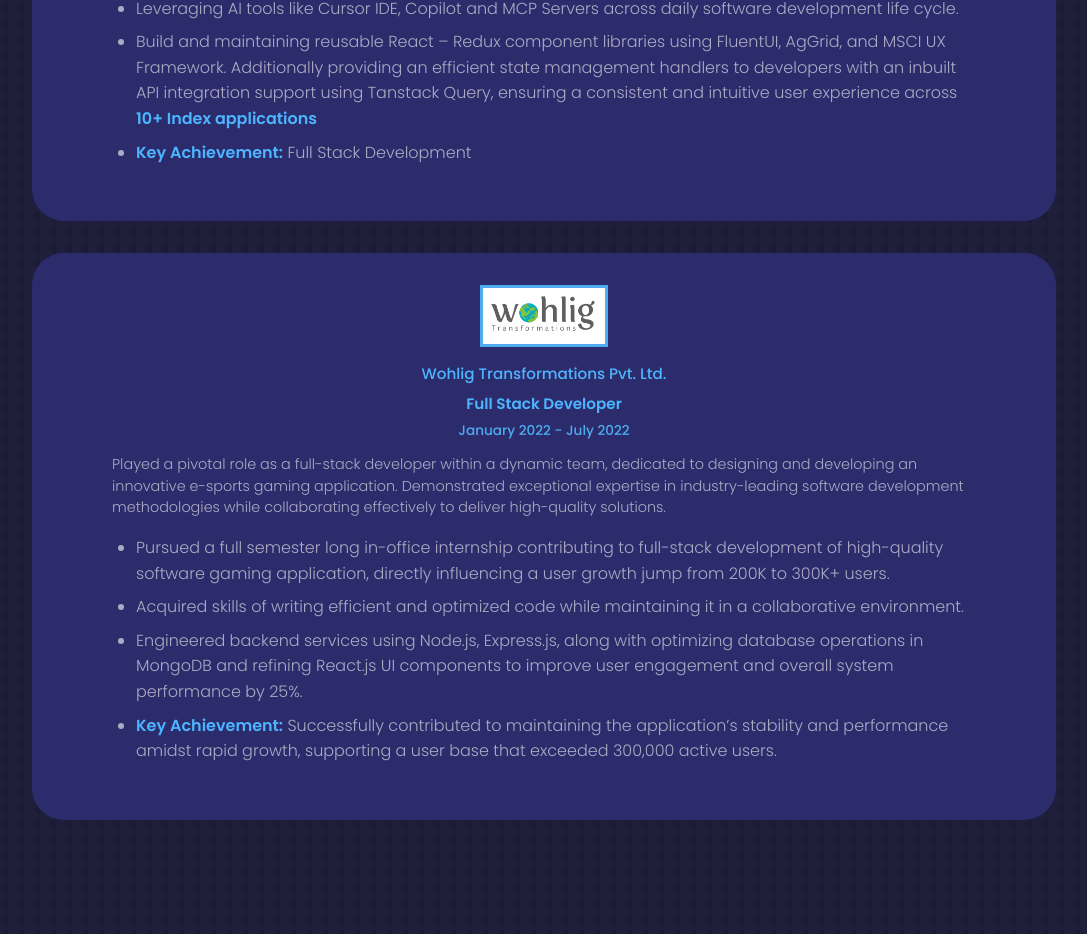
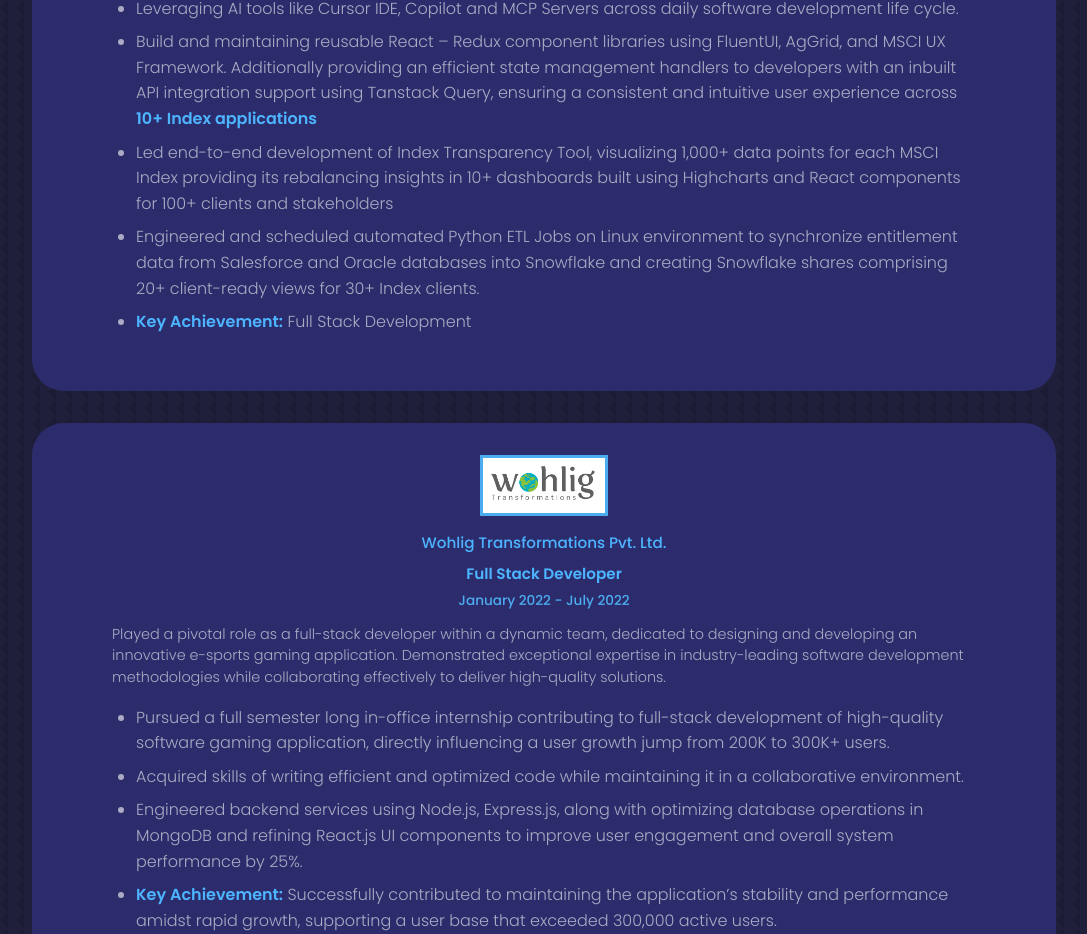
Before and after one commit to shahkushal38/portfolio-website, a React (Create React App) app: page / in a window 1280 px wide. Shown: the part 3136-4070 px from the top of the page, without its empty margins (96-1183 px from the left). Built offline with nearby package versions, Linux system fonts and the light colour scheme.

Commit message:
msci changes

```diff
--- a/src/components/work/work.jsx
+++ b/src/components/work/work.jsx
@@ -35,6 +35,12 @@
                 state management handlers to developers with an inbuilt API integration support using
                 Tanstack Query, ensuring a consistent and intuitive user experience across
                 <strong> 10+ Index applications</strong></li>
+              <li> Led end-to-end development of Index Transparency Tool, visualizing 1,000+ data points for
+                each MSCI Index providing its rebalancing insights in 10+ dashboards built using Highcharts
+                and React components for 100+ clients and stakeholders</li>
+              <li>Engineered and scheduled automated Python ETL Jobs on Linux environment to synchronize
+                entitlement data from Salesforce and Oracle databases into Snowflake and creating Snowflake shares
+                comprising 20+ client-ready views for 30+ Index clients.</li>
               <li><strong>Key Achievement:</strong> Full Stack Development </li>
             </ul>
           </div>
```
